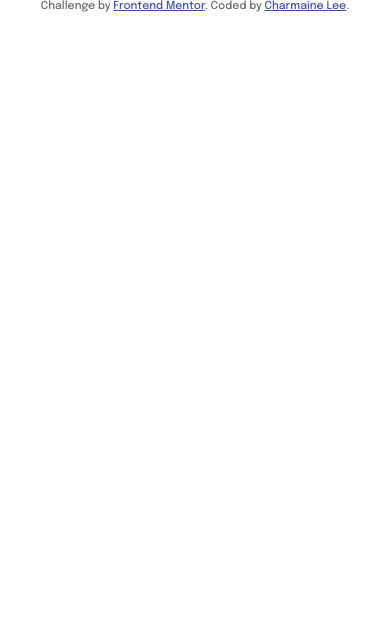
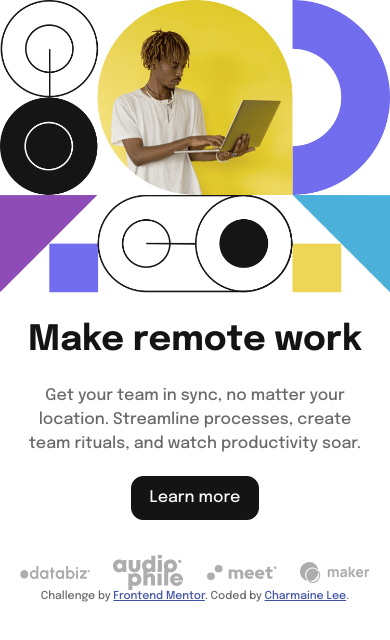
Before and after one commit to charmainelhm/snap-intro-section, a plain HTML site: page index.html in a window 390 px wide. Drawn offline with Linux system fonts and the light colour scheme.

Commit message:
Build mobile hero section

```diff
--- a/css/style.css
+++ b/css/style.css
@@ -6,12 +6,15 @@
   --color-white: hsl(0, 0%, 98%);
 
   --fs-xl: 4.5rem;
-  --fs-500: 3.2rem;
+  --fs-500: 3.5rem;
   --fs-400: 1.8rem;
-  --fs-300: 1.4rem;
+  --fs-300: 1.6rem;
+  --fs-200: 1.4rem;
 
   --fw-bold: 700;
   --fw-normal: 500;
+
+  --br-400: 12px;
 }
 
 html {
@@ -23,9 +26,12 @@ html {
 *::before,
 *::after {
   box-sizing: inherit;
+  margin: 0;
 }
 
 body {
+  /* padding-top: 5rem; to be removed*/
+  /* padding-left: 5rem; to be removed */
   font-family: "Epilogue", Arial, Helvetica, sans-serif;
   color: var(--color-grey);
 }
@@ -37,7 +43,84 @@ h1 {
 }
 
 p {
-  font-size: var(--fs-400);
+  font-size: var(--fs-300);
+}
+
+.modified-list {
+  list-style: none;
+  padding-left: 0;
+}
+
+.modified-link {
+  text-decoration: none;
+  color: inherit;
+}
+
+.btn {
+  padding: 1.2rem 1.8rem;
+  border-radius: var(--br-400);
+  border: 1.5px solid;
+  transition: all 0.2s ease-out;
+}
+
+.btn--dark {
+  --color-main: var(--color-black);
+  --color-secondary: var(--color-white);
+
+  border-color: var(--color-black);
+  color: var(--color-secondary);
+  background-color: var(--color-main);
+}
+
+.btn--dark:hover {
+  --color-main: var(--color-white);
+  --color-secondary: var(--color-black);
+}
+
+.btn--light {
+  --color-main: var(--color-grey);
+
+  border-color: var(--color-main);
+  color: var(--color-main);
+}
+
+.btn--light:hover {
+  --color-main: var(--color-black);
+}
+
+/* Hero Section */
+.hero__img {
+  width: 100%;
+}
+
+.hero-content {
+  text-align: center;
+}
+
+.hero__text {
+  line-height: 1.5;
+}
+
+.hero-section .btn {
+  display: inline-block;
+  font-size: var(--fs-300);
+  margin-block: 2rem 3.5rem;
+}
+
+.client-group {
+  display: flex;
+  justify-content: space-between;
+  align-items: center;
+}
+.client-group > * {
+  max-width: 20%;
+}
+
+@media screen and (max-width: 600px) {
+  .hero-content {
+    width: 90%;
+    margin-inline: auto;
+  }
 }
 
 /* Attribution */
--- a/index.html
+++ b/index.html
@@ -17,6 +17,29 @@
     <title>Frontend Mentor | Intro section with dropdown navigation</title>
   </head>
   <body>
+    <main>
+      <div class="hero-section">
+        <img
+          class="hero__img"
+          src="images/image-hero-mobile.png"
+          alt="User using product"
+        />
+        <div class="hero-content">
+          <h1>Make remote work</h1>
+          <p class="hero__text">
+            Get your team in sync, no matter your location. Streamline
+            processes, create team rituals, and watch productivity soar.
+          </p>
+          <a href="#" class="modified-link btn btn--dark">Learn more</a>
+          <div class="client-group">
+            <img src="images/client-databiz.svg" alt="Databiz" />
+            <img src="images/client-audiophile.svg" alt="Audiophile" />
+            <img src="images/client-meet.svg" alt="Meet" />
+            <img src="images/client-maker.svg" alt="Maker" />
+          </div>
+        </div>
+      </div>
+    </main>
     <footer class="attribution">
       Challenge by
       <a href="https://www.frontendmentor.io?ref=challenge" target="_blank"
```
